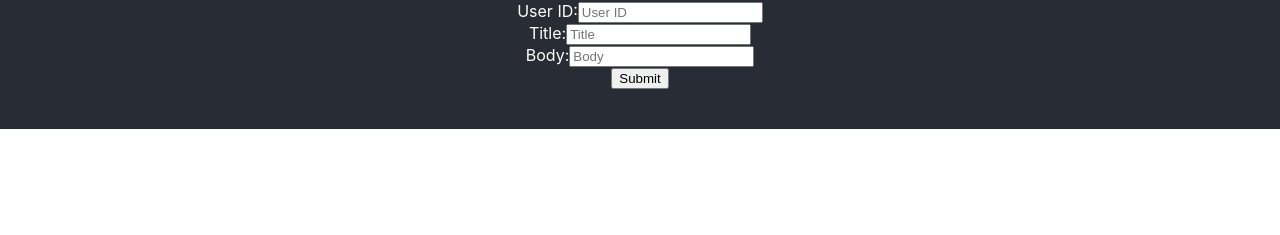
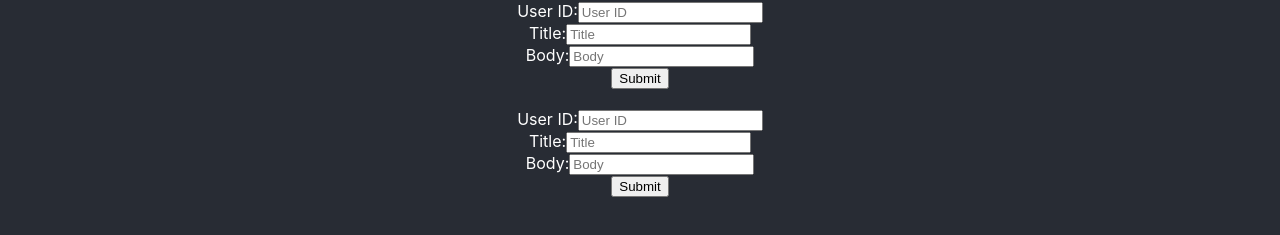
Before and after one commit to devgirlpro/reactFundamental, a React (Create React App) app: page / in a window 1280 px wide. Shown: the part 1727-1962 px from the top of the page. Before the commit the page ends 1856 px from the top, so only its background shows below. Built offline with nearby package versions, Linux system fonts and the light colour scheme; no server answers.

Commit message:
fetch api and display it

```diff
--- a/src/App.js
+++ b/src/App.js
@@ -11,6 +11,7 @@ import styles from './appStyles.module.css';
 import FormComponent from './components/FormComponent';
 import PostList from './components/PostList';
 import PostForm from './components/PostForm';
+import PostFormDisplay from './components/PostFormDisplay';
 
 
 
@@ -50,6 +51,13 @@ function App() {
       <br />
       <PostForm />
       <br />
+      <PostFormDisplay />
+      <br />
+      <br />
+      <br />
+      <br />
+      <br />
+      <br />
       <br />
     </div>
   );
--- a/src/components/PostForm.jsx
+++ b/src/components/PostForm.jsx
@@ -12,6 +12,7 @@ const PostForm = () => {
 
   const submitHandler = async (event) => {
     event.preventDefault();
+
     fetch('https://jsonplaceholder.typicode.com/posts', {
       method: 'POST',
       body: JSON.stringify({
@@ -24,7 +25,7 @@ const PostForm = () => {
       },
     })
       .then((response) => response.json())
-      .then((json) => console.log(json));
+      .then((data) => console.log(data));
   };
 
   return (
--- a/src/components/PostFormDisplay.jsx
+++ b/src/components/PostFormDisplay.jsx
@@ -0,0 +1,97 @@
+import React, { useState } from 'react';
+
+const PostFormDisplay = () => {
+  const [userId, setUserId] = useState('');
+  const [title, setTitle] = useState('');
+  const [body, setBody] = useState('');
+  const [submittedData, setSubmittedData] = useState(null);
+
+  const submitHandler = async (event) => {
+    event.preventDefault();
+
+    try {
+      const response = await fetch(
+        'https://jsonplaceholder.typicode.com/posts',
+        {
+          method: 'Post',
+          body: JSON.stringify({
+            title: title,
+            body: body,
+            userId: userId,
+          }),
+          headers: {
+            'Content-type': 'application/json; charset=UTF-8',
+          },
+        }
+      );
+
+      if (!response.ok) {
+        throw new Error(`Error submitting data: ${response.statusText}`);
+      }
+
+      const submittedData = await response.json(); // Extract submitted data
+      setSubmittedData(submittedData); // Update state for display
+
+      console.log('Data submitted successfully:', submittedData);
+
+      // Clear form fields after successful submission
+      setUserId('');
+      setTitle('');
+      setBody('');
+    } catch (error) {
+      console.log('ERROR submitting Data:', error);
+    }
+  };
+
+  return (
+    <>
+      <form onSubmit={submitHandler}>
+        <div>
+          <label htmlFor="userId">User ID:</label>
+          <input
+            type="text"
+            placeholder="User ID"
+            id="userId"
+            name="userId"
+            value={userId}
+            onChange={(event) => setUserId(event.target.value)}
+          />
+        </div>
+        <div>
+          <label htmlFor="title">Title:</label>
+          <input
+            type="text"
+            placeholder="Title"
+            id="title"
+            name="title"
+            value={title}
+            onChange={(event) => setTitle(event.target.value)}
+          />
+        </div>
+        <div>
+          <label htmlFor="body">Body:</label>
+          <input
+            type="text"
+            placeholder="Body"
+            id="body"
+            name="body"
+            value={body}
+            onChange={(event) => setBody(event.target.value)}
+            rows="5"
+          />
+        </div>
+        <button type="submit">Submit</button>
+        {submittedData && (
+          <div>
+            <h2>Submitted Post:</h2>
+            <p>User Id: {submittedData.userId}</p>
+            <p>Title: {submittedData.title}</p>
+            <p>body: {submittedData.body}</p>
+          </div>
+        )}
+      </form>
+    </>
+  );
+};
+
+export default PostFormDisplay;
```
